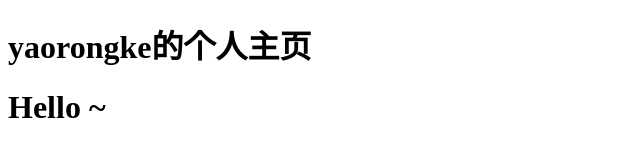
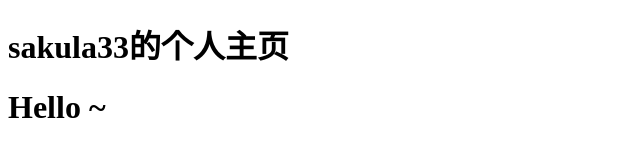
Before and after one commit to sakula33/sakula33.github.io, a plain HTML site: page index.html in a window 1280 px wide. Shown: the whole page, without its empty margins (0-640 px from the left). Drawn offline with Linux system fonts and the light colour scheme.

Commit message:
Update index.html

```diff
--- a/index.html
+++ b/index.html
@@ -5,7 +5,7 @@
     <title>sakula33</title>
 </head>
 <body>
-    <h1>yaorongke的个人主页</h1>
+    <h1>sakula33的个人主页</h1>
     <h1>Hello ~</h1>
 </body>
 </html>
```
